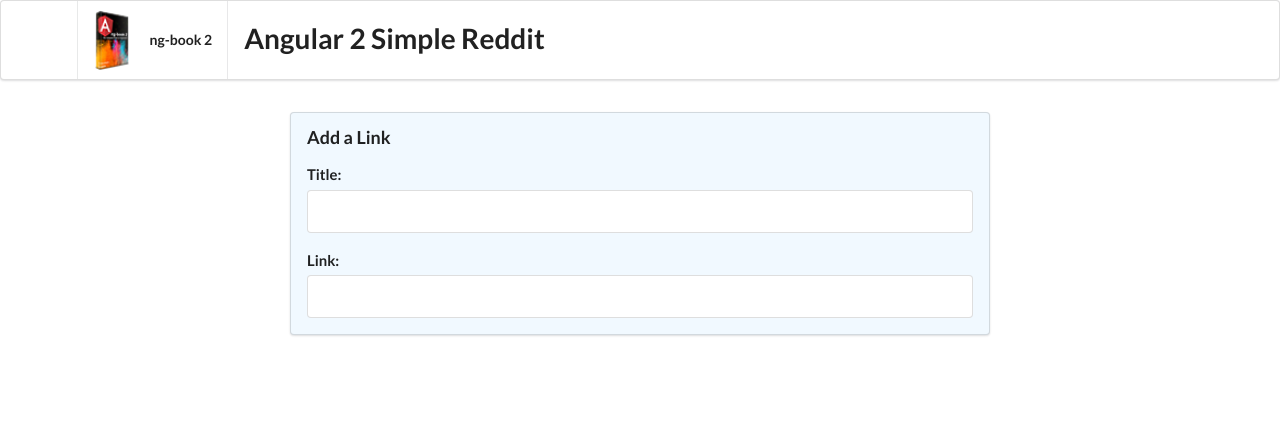
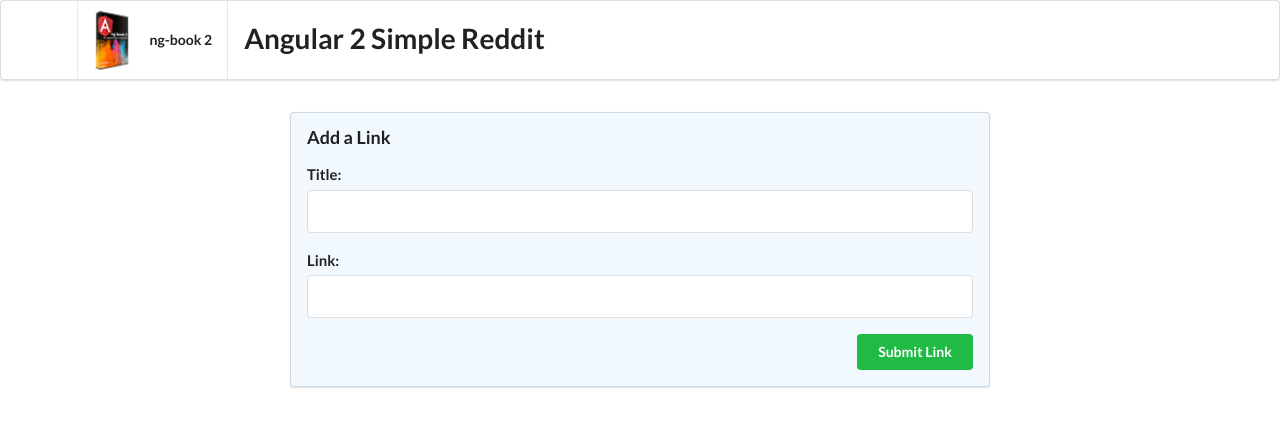
Before and after one commit to Robert-Jung/ng-reddit, an Angular app: page / in a window 1280 px wide. Shown: the top 426 px of the page. Built offline with nearby package versions, Linux system fonts and the light colour scheme.

Commit message:
Adding button to submit title and link.

```diff
--- a/src/app/app.component.html
+++ b/src/app/app.component.html
@@ -3,10 +3,14 @@
 
   <div class="field">
     <label for="title">Title:</label>
-    <input name="title">
+    <input name="title" #newtitle>
   </div>
   <div class="field">
     <label for="link">Link:</label>
-    <input name="link">
+    <input name="link" #newlink>
   </div>
+  <button (click)="addArticle(newtitle, newlink)"
+          class="ui positive right floated button">
+    Submit Link
+  </button>
 </form>
--- a/src/app/app.component.ts
+++ b/src/app/app.component.ts
@@ -6,5 +6,8 @@ import { Component } from '@angular/core';
   styleUrls: ['./app.component.css']
 })
 export class AppComponent {
-  title = 'app';
+  addArticle(title: HTMLInputElement, link: HTMLInputElement): boolean {
+    console.log(`Adding article title: ${title.value} and link: ${link.value}`);
+    return false;
+  }
 }
```
